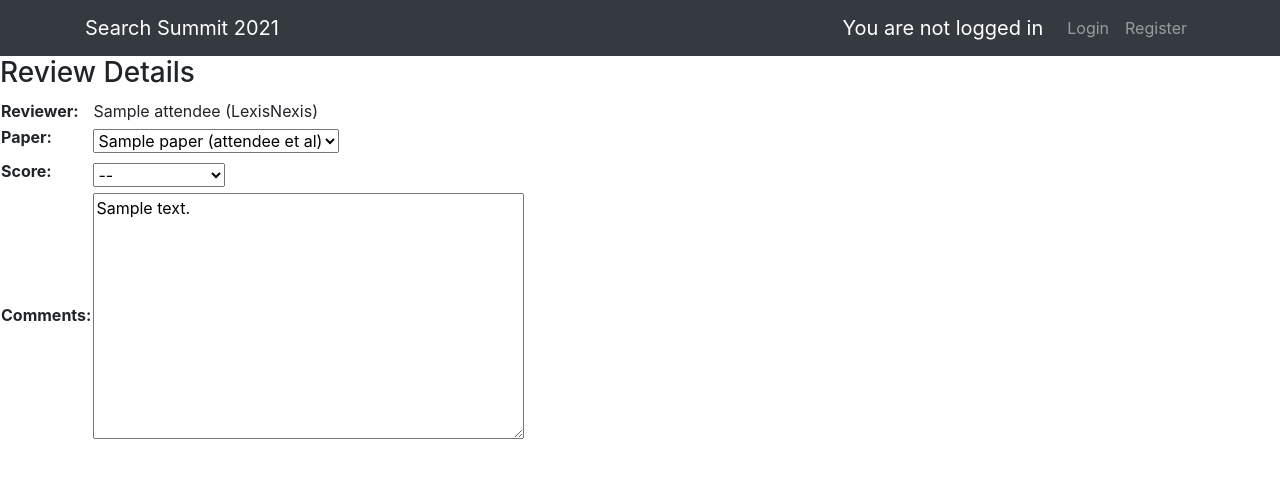
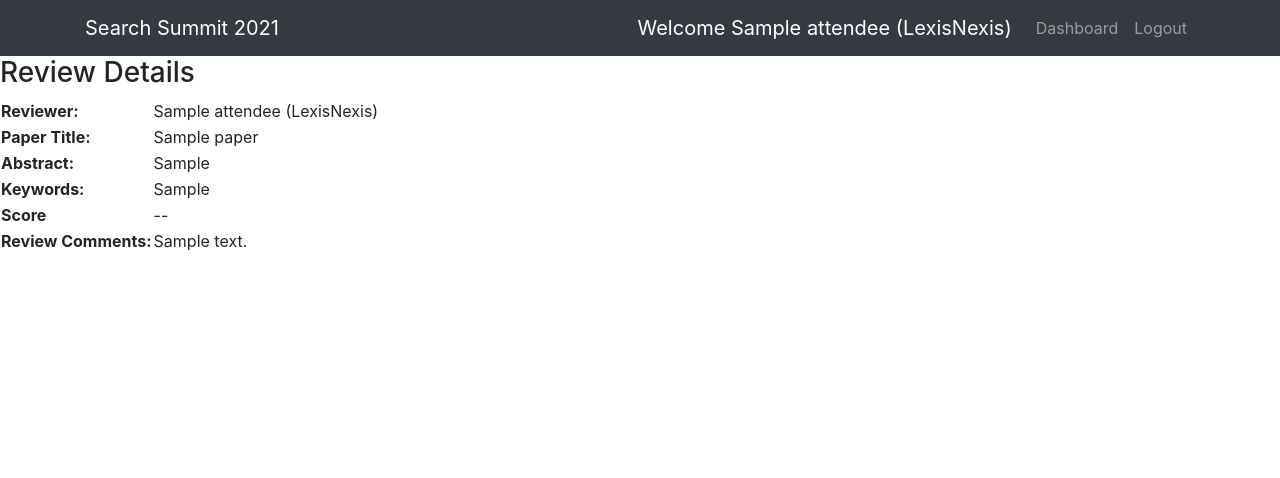
Before and after one commit to sujitpal/sherpa, a Django app: page /review/1 in a window 1280 px wide. Shown: the top 478 px of the page. Run offline with Django 3.2, Linux system fonts and the light colour scheme; a user stored in the database is signed in; tables that the repository leaves empty hold one stand-in row (values such as "Sample post"); some libraries are stand-ins or nearby versions.

Commit message:
fix: update to review to use paper id in url

```diff
--- a/apps/forms.py
+++ b/apps/forms.py
@@ -53,8 +53,8 @@ class PaperForm(forms.ModelForm):
 
 class ReviewForm(forms.ModelForm):
     paper_choices = Paper.objects.all()
-    paper = forms.ModelChoiceField(queryset=paper_choices,
-        required=True, help_text='Choose Paper')
+    # paper = forms.ModelChoiceField(queryset=paper_choices,
+    #     required=True, help_text='Choose Paper')
     score = forms.ChoiceField(choices=Review.SCORES,
         required=True, help_text='Enter review score')
     comments = forms.CharField(widget=forms.Textarea,
@@ -63,5 +63,5 @@ class ReviewForm(forms.ModelForm):
     class Meta:
         model = Review
         fields = [
-            'paper', 'score', 'comments'
+            'score', 'comments'
         ]
--- a/apps/urls.py
+++ b/apps/urls.py
@@ -22,14 +22,18 @@ urlpatterns = [
     path('signup/', signUpPage, name='sign_up'),
     path('signin/', signInPage, name='sign_in'),
     path('signout/', signOutPage, name='sign_out'),
+    # attendees
     path('attendees/', attendeeListPage, name='attendee_list'),
+    # papers
     path('paper/new', paperCreatePage, name='paper_create'),
     path('paper/<int:pk>', paperRetrievePage, name='paper_retrieve'),
     path('paper/<int:pk>/update/', paperUpdatePage, name='paper_update'),
     path('paper/<int:pk>/delete/', paperDeletePage, name='paper_delete'),
     path('papers/', paperListPage, name='paper_list'),
-    path('review/new', reviewCreatePage, name='review_create'),
+    # reviews
+    path('review/<int:pk>/new', reviewCreatePage, name='review_create'),
     path('review/<int:pk>', reviewRetrievePage, name='review_retrieve'),
     path('review/<int:pk>/update/', reviewUpdatePage, name='review_update'),
+    # dashboard
     path('dashboard/', dashboardPage, name='dashboard')
 ]
--- a/apps/views.py
+++ b/apps/views.py
@@ -165,40 +165,60 @@ def paperListPage(request):
     return render(request, 'apps/papers.html', context)
 
 
-def reviewCreatePage(request):
+def reviewCreatePage(request, pk):
     if not request.user.is_authenticated:
         return redirect('index')
-    reviewer = request.user.attendee
-    if not reviewer.is_reviewer:
-        raise PermissionDenied
+    if not request.user.attendee.is_reviewer:
+        return redirect('index')
+    paper = get_object_or_404(Paper, pk=pk)
     if request.POST:
         form = ReviewForm(request.POST)
-        form.reviewer = reviewer
         if form.is_valid():
-            review = form.save(commit=False)
-            review.reviewer = reviewer
-            review.save()
+            review_form = form.save(commit=False)
+            review_form.reviewer = request.user.attendee
+            review_form.paper = paper
+            review_form.save()
         return redirect('index')
     else:
-        form = ReviewForm()
+        init_data = {
+            "reviewer": request.user.attendee,
+            "paper": paper
+        }
+        form = ReviewForm(initial=init_data)
         context = {
             "review_form": form,
-            "reviewer": str(reviewer)
+            "init_data": init_data,
+            "logged_in_user": request.user.attendee
         }
         return render(request, "apps/review_create.html", context)
+
+
+def _get_star_rating(review_score):
+    if review_score == "Strong Accept":
+        star_rating = 4
+    elif review_score == "Accept":
+        star_rating = 3
+    elif review_score == "Maybe Accept":
+        star_rating = 2
+    elif review_score == "Reject":
+        star_rating = 1
+    else:
+        star_rating = 0
+    return star_rating
 
 
 def reviewRetrievePage(request, pk):
     if not request.user.is_authenticated:
         return redirect('index')
-    reviewer = request.user.attendee
-    if not reviewer.is_reviewer:
-        raise PermissionDenied
-    review = get_object_or_404(Review, pk=pk)
-    form = ReviewForm(data=model_to_dict(review))
+    if not request.user.attendee.is_reviewer:
+        return redirect('index')
+    paper = get_object_or_404(Paper, pk=pk)
+    review = Review.objects.get(paper=paper, reviewer=request.user.attendee)
+    star_rating = range(_get_star_rating(review.score))
     context = {
-        "review_form": form,
-        "reviewer": str(reviewer)
+        "review": review,
+        "logged_in_user": request.user.attendee,
+        "star_rating": star_rating
     }
     return render(request, 'apps/review.html', context)
 
@@ -206,20 +226,23 @@ def reviewRetrievePage(request, pk):
 def reviewUpdatePage(request, pk):
     if not request.user.is_authenticated:
         return redirect('index')
-    reviewer = request.user.attendee
-    if not reviewer.is_reviewer:
-        raise PermissionDenied
-    context = {}
-    review = get_object_or_404(Review, pk=pk)
+    if not request.user.attendee.is_reviewer:
+        return redirect('index')
+    paper = get_object_or_404(Paper, pk=pk)
+    review = Review.objects.get(paper=paper, reviewer=request.user.attendee)
     if request.POST:
         form = ReviewForm(request.POST, instance=review)
         if form.is_valid():
             form.save()
         return redirect('index')
     else:
-        form = ReviewForm(data=model_to_dict(review))
-        context["review_form"] = form
-    return render(request, 'apps/review_update.html', context)
+        review_form = ReviewForm(data=model_to_dict(review))
+        context = {
+            "review": review,
+            "review_form": review_form,
+            "logged_in_user": request.user.attendee
+        }
+        return render(request, 'apps/review_update.html', context)
 
 
 def dashboardPage(request):
--- a/templates/apps/dashboard.html
+++ b/templates/apps/dashboard.html
@@ -11,7 +11,7 @@ Dashboard for {{ logged_in_user }}
     <h3>Profile</h3>
     <ul>
         <li><a href="paper/{{ logged_in_user.id }}/update/">Update profile</a></li>
-        <li><a href="paper/create/">Submit a paper</a></li>
+        <li><a href="paper/new">Submit a paper</a></li>
         {% if has_accepted_papers %}
         <li><a href="speaker_bio/{{ logged_in_user.id }}/update/">Update Speaker Bio</a></li>
         {% endif %}
--- a/templates/apps/review.html
+++ b/templates/apps/review.html
@@ -4,16 +4,42 @@
 
 {% block content %}
 <h3>Review Details</h3>
+
 <table>
-    <tr>
+    <tr valign="top">
         <td><b>Reviewer:</b></td>
-        <td>{{ reviewer }}</td>
+        <td>{{ review.reviewer }}</td>
+        <td></td>
     </tr>
-{% for field in review_form %}
-    <tr>
-        <td><b>{{ field.label_tag }}</b></td>
-        <td>{{ field }}</td>
+    <tr valign="top">
+        <td><b>Paper Title:</b></td>
+        <td>{{ review.paper.title }}</td>
+        <td></td>
     </tr>
-{% endfor %}
+    <tr valign="top">
+        <td><b>Abstract:</b></td>
+        <td>{{ review.paper.abstract }}</td>
+        <td></td>
+    </tr>
+    <tr valign="top">
+        <td><b>Keywords:</b></td>
+        <td>{{ review.paper.keywords }}</td>
+        <td></td>
+    </tr>
+    <tr valign="top">
+        <td><b>Score</b></td>
+        <td>
+            {{ review.score }}&nbsp;
+            <span style="color: gold;">
+            {% for i in star_rating %}
+                <i class="fas fa-star"></i>
+            {% endfor %}
+            </span>
+        </td>
+    </tr>
+    <tr valign="top">
+        <td><b>Review Comments:</b></td>
+        <td>{{ review.comments }}</td>
+    </tr>
 </table>
 {% endblock %}
```
Also changed, not shown: templates/apps/review_create.html (+24 -12 lines), templates/apps/review_update.html (+44 -1 lines).
